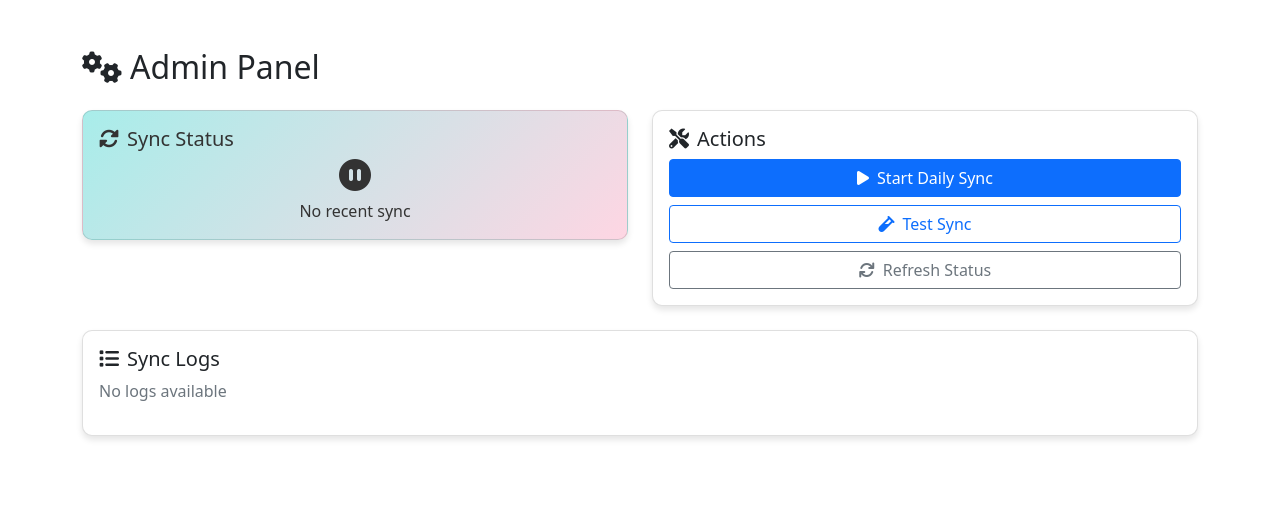
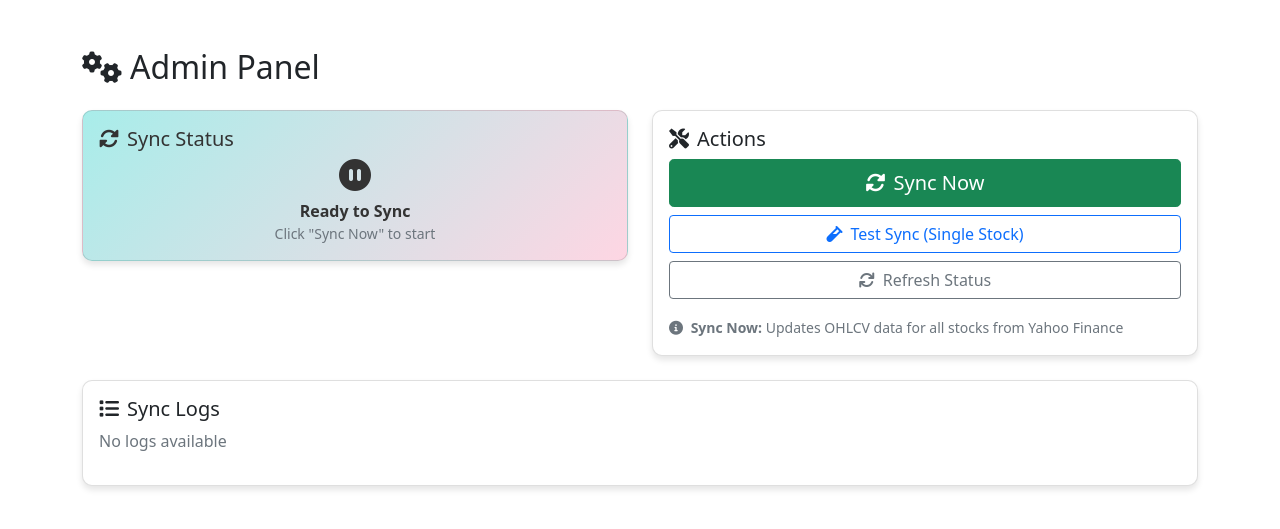
Before and after one commit to gurudayal37/indian-stock-ai-chatbot, a FastAPI app: page /admin in a window 1280 px wide. Shown: the part 56-585 px from the top of the page. Run offline with FastAPI, Linux system fonts and the light colour scheme; parts of the project's set-up code (start-up, migrations or seed data) failed here and were passed over.

Commit message:
Enhance admin panel with improved sync functionality
- Changed button to 'Sync Now' with better visual feedback
- Added real-time status polling during sync
- Enhanced progress indicators and notifications
- Added time ago display for last sync
- Improved button states and loading animations
- Better error handling and user feedback

```diff
--- a/app/templates/admin.html
+++ b/app/templates/admin.html
@@ -82,15 +82,21 @@
                             <i class="fas fa-tools me-2"></i>Actions
                         </h5>
                         <div class="d-grid gap-2">
-                            <button class="btn btn-primary" onclick="triggerSync()" id="syncBtn">
-                                <i class="fas fa-play me-2"></i>Start Daily Sync
+                            <button class="btn btn-success btn-lg" onclick="triggerSync()" id="syncBtn">
+                                <i class="fas fa-sync-alt me-2"></i>Sync Now
                             </button>
                             <button class="btn btn-outline-primary" onclick="testSync()" id="testBtn">
-                                <i class="fas fa-vial me-2"></i>Test Sync
+                                <i class="fas fa-vial me-2"></i>Test Sync (Single Stock)
                             </button>
                             <button class="btn btn-outline-secondary" onclick="refreshStatus()">
                                 <i class="fas fa-refresh me-2"></i>Refresh Status
                             </button>
+                        </div>
+                        <div class="mt-3">
+                            <small class="text-muted">
+                                <i class="fas fa-info-circle me-1"></i>
+                                <strong>Sync Now:</strong> Updates OHLCV data for all stocks from Yahoo Finance
+                            </small>
                         </div>
                     </div>
                 </div>
@@ -151,12 +157,20 @@
             statusCard.className = 'card status-card';
             if (status.is_running) {
                 statusCard.classList.add('status-running');
+                // Keep polling when running
+                startStatusPolling();
             } else if (status.error) {
                 statusCard.classList.add('status-error');
+                // Stop polling when error or completed
+                stopStatusPolling();
             } else if (status.last_success) {
                 statusCard.classList.add('status-success');
+                // Stop polling when completed
+                stopStatusPolling();
             } else {
                 statusCard.classList.add('status-idle');
+                // Stop polling when idle
+                stopStatusPolling();
             }
 
             // Update content
@@ -164,33 +178,42 @@
             if (status.is_running) {
                 statusText = `
                     <div class="text-center">
-                        <div class="spinner-border text-white" role="status">
+                        <div class="spinner-border text-white mb-2" role="status">
                             <span class="visually-hidden">Running...</span>
                         </div>
-                        <p class="mt-2 mb-0">Sync is running...</p>
+                        <p class="mb-1"><strong>Syncing OHLCV Data...</strong></p>
+                        <p class="mb-0 small">This may take 5-10 minutes</p>
+                        <div class="progress mt-2" style="height: 6px;">
+                            <div class="progress-bar progress-bar-striped progress-bar-animated"
+                                 role="progressbar" style="width: 100%"></div>
+                        </div>
                     </div>
                 `;
             } else if (status.error) {
                 statusText = `
                     <div class="text-center">
                         <i class="fas fa-exclamation-triangle fa-2x mb-2"></i>
-                        <p class="mb-1"><strong>Error:</strong></p>
+                        <p class="mb-1"><strong>Sync Failed:</strong></p>
                         <p class="mb-0 small">${status.error}</p>
                     </div>
                 `;
             } else if (status.last_success) {
+                const lastSuccess = new Date(status.last_success);
+                const timeAgo = getTimeAgo(lastSuccess);
                 statusText = `
                     <div class="text-center">
                         <i class="fas fa-check-circle fa-2x mb-2"></i>
-                        <p class="mb-1"><strong>Last Success:</strong></p>
-                        <p class="mb-0 small">${new Date(status.last_success).toLocaleString()}</p>
+                        <p class="mb-1"><strong>Last Sync Success:</strong></p>
+                        <p class="mb-0 small">${timeAgo}</p>
+                        <p class="mb-0 small text-muted">${lastSuccess.toLocaleString()}</p>
                     </div>
                 `;
             } else {
                 statusText = `
                     <div class="text-center">
                         <i class="fas fa-pause-circle fa-2x mb-2"></i>
-                        <p class="mb-0">No recent sync</p>
+                        <p class="mb-0"><strong>Ready to Sync</strong></p>
+                        <p class="mb-0 small text-muted">Click "Sync Now" to start</p>
                     </div>
                 `;
             }
@@ -198,11 +221,30 @@
             statusContent.innerHTML = statusText;
 
             // Update button states
-            syncBtn.disabled = status.is_running;
-            testBtn.disabled = status.is_running;
+            if (status.is_running) {
+                syncBtn.disabled = true;
+                testBtn.disabled = true;
+                syncBtn.innerHTML = '<i class="fas fa-spinner fa-spin me-2"></i>Syncing...';
+                syncBtn.classList.remove('btn-success', 'btn-info');
+                syncBtn.classList.add('btn-warning');
+            } else {
+                syncBtn.disabled = false;
+                testBtn.disabled = false;
+                syncBtn.innerHTML = '<i class="fas fa-sync-alt me-2"></i>Sync Now';
+                syncBtn.classList.remove('btn-warning', 'btn-info');
+                syncBtn.classList.add('btn-success');
+            }
         }
 
         async function triggerSync() {
+            const syncBtn = document.getElementById('syncBtn');
+            const testBtn = document.getElementById('testBtn');
+
+            // Disable buttons and show loading
+            syncBtn.disabled = true;
+            testBtn.disabled = true;
+            syncBtn.innerHTML = '<i class="fas fa-spinner fa-spin me-2"></i>Starting Sync...';
+
             try {
                 const response = await fetch('/api/trigger-daily-sync', {
                     method: 'POST'
@@ -210,14 +252,29 @@
                 const data = await response.json();
 
                 if (response.ok) {
-                    alert('Sync started successfully!');
-                    refreshStatus();
+                    // Show success message
+                    syncBtn.innerHTML = '<i class="fas fa-check me-2"></i>Sync Started!';
+                    syncBtn.classList.remove('btn-success');
+                    syncBtn.classList.add('btn-info');
+
+                    // Show detailed success message
+                    showNotification('✅ Sync started successfully! This may take several minutes to complete.', 'success');
+
+                    // Start polling for status updates
+                    startStatusPolling();
                 } else {
-                    alert('Error: ' + data.message);
+                    throw new Error(data.message || 'Failed to start sync');
                 }
             } catch (error) {
                 console.error('Error triggering sync:', error);
-                alert('Error triggering sync: ' + error.message);
+                showNotification('❌ Error: ' + error.message, 'error');
+
+                // Reset button
+                syncBtn.innerHTML = '<i class="fas fa-sync-alt me-2"></i>Sync Now';
+                syncBtn.classList.remove('btn-info');
+                syncBtn.classList.add('btn-success');
+                syncBtn.disabled = false;
+                testBtn.disabled = false;
             }
         }
 
@@ -239,11 +296,63 @@
             }
         }
 
-        // Clean up interval on page unload
-        window.addEventListener('beforeunload', function() {
+        // Helper functions
+        function getTimeAgo(date) {
+            const now = new Date();
+            const diffInSeconds = Math.floor((now - date) / 1000);
+
+            if (diffInSeconds < 60) {
+                return `${diffInSeconds} seconds ago`;
+            } else if (diffInSeconds < 3600) {
+                const minutes = Math.floor(diffInSeconds / 60);
+                return `${minutes} minute${minutes > 1 ? 's' : ''} ago`;
+            } else if (diffInSeconds < 86400) {
+                const hours = Math.floor(diffInSeconds / 3600);
+                return `${hours} hour${hours > 1 ? 's' : ''} ago`;
+            } else {
+                const days = Math.floor(diffInSeconds / 86400);
+                return `${days} day${days > 1 ? 's' : ''} ago`;
+            }
+        }
+
+        function showNotification(message, type = 'info') {
+            // Create notification element
+            const notification = document.createElement('div');
+            notification.className = `alert alert-${type === 'error' ? 'danger' : type} alert-dismissible fade show position-fixed`;
+            notification.style.cssText = 'top: 20px; right: 20px; z-index: 9999; min-width: 300px;';
+            notification.innerHTML = `
+                ${message}
+                <button type="button" class="btn-close" data-bs-dismiss="alert"></button>
+            `;
+
+            document.body.appendChild(notification);
+
+            // Auto-remove after 5 seconds
+            setTimeout(() => {
+                if (notification.parentNode) {
+                    notification.remove();
+                }
+            }, 5000);
+        }
+
+        function startStatusPolling() {
+            // Poll every 5 seconds when sync is running
             if (syncInterval) {
                 clearInterval(syncInterval);
             }
+            syncInterval = setInterval(refreshStatus, 5000);
+        }
+
+        function stopStatusPolling() {
+            if (syncInterval) {
+                clearInterval(syncInterval);
+                syncInterval = null;
+            }
+        }
+
+        // Clean up interval on page unload
+        window.addEventListener('beforeunload', function() {
+            stopStatusPolling();
         });
     </script>
 </body>
```
